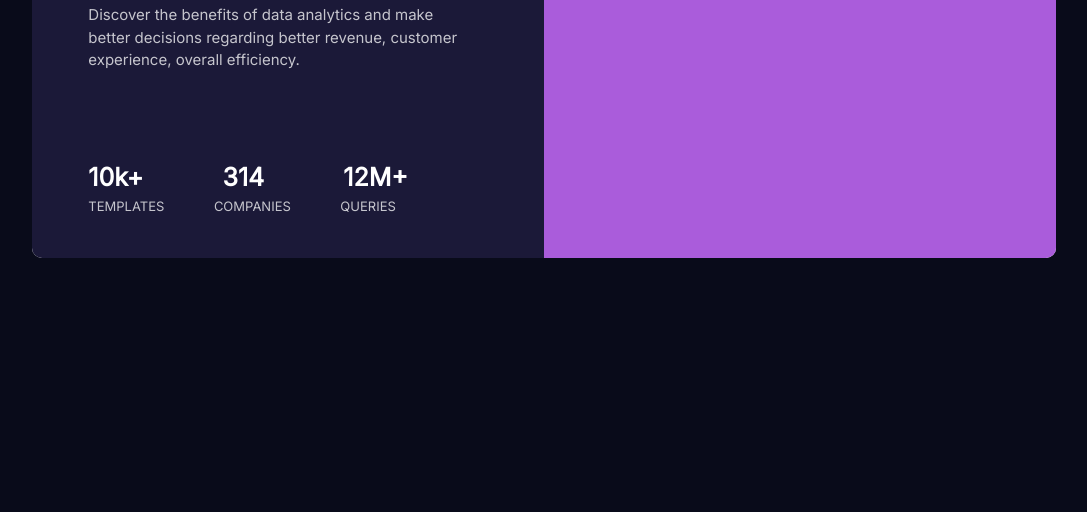
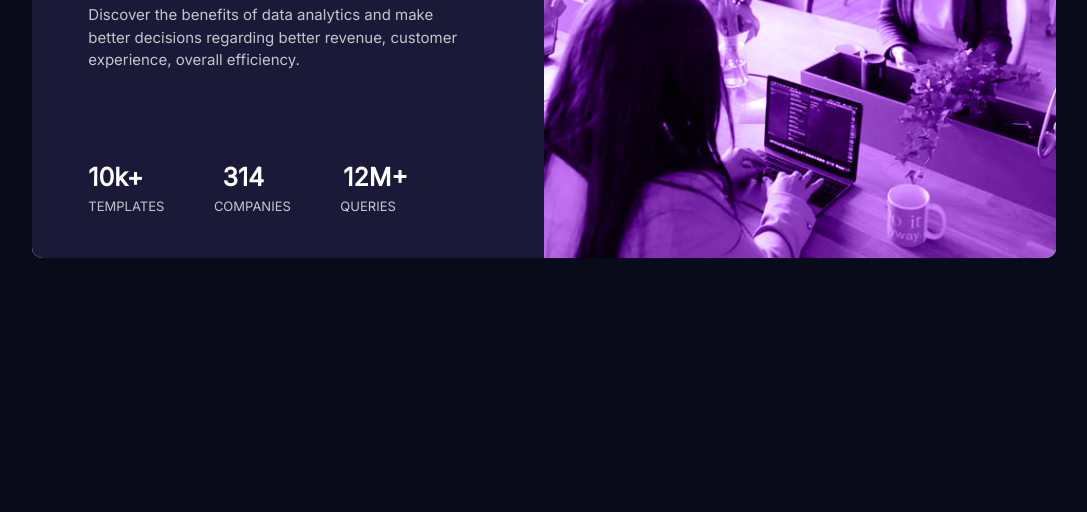
Before and after one commit to Ajay6433/My-first-challange_Front-end-mentor, a plain HTML site: page index.html in a window 1280 px wide. Shown: the part 288-800 px from the top of the page, without its empty margins (96-1183 px from the left). Drawn offline with Linux system fonts and the light colour scheme; the site is published under a folder, as on GitHub Pages, so addresses that start at the root find nothing.

Commit message:
Update style.css

```diff
--- a/style.css
+++ b/style.css
@@ -24,7 +24,7 @@ body {
 }
 #right {
     width: 50%;
-    background-image: url(/images/image-header-desktop.jpg);
+    background-image: url(images/image-header-desktop.jpg);
     background-size: cover;
     background-position: center;
     box-sizing: border-box;
```
